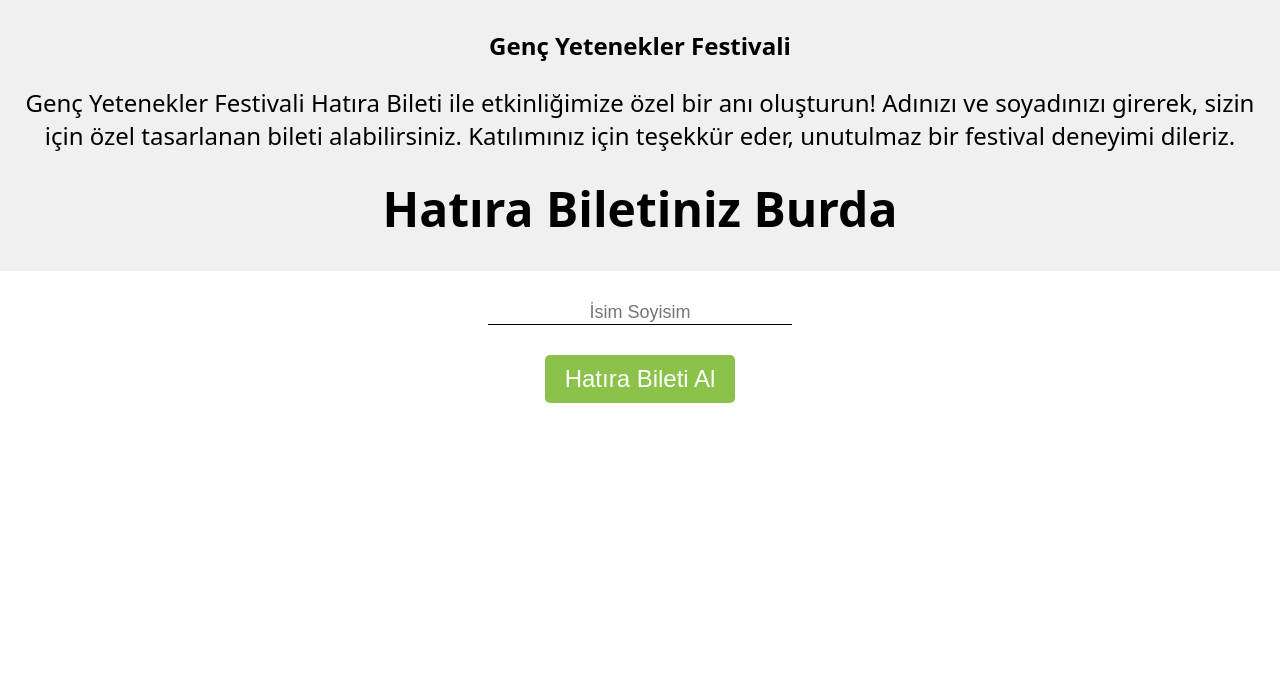
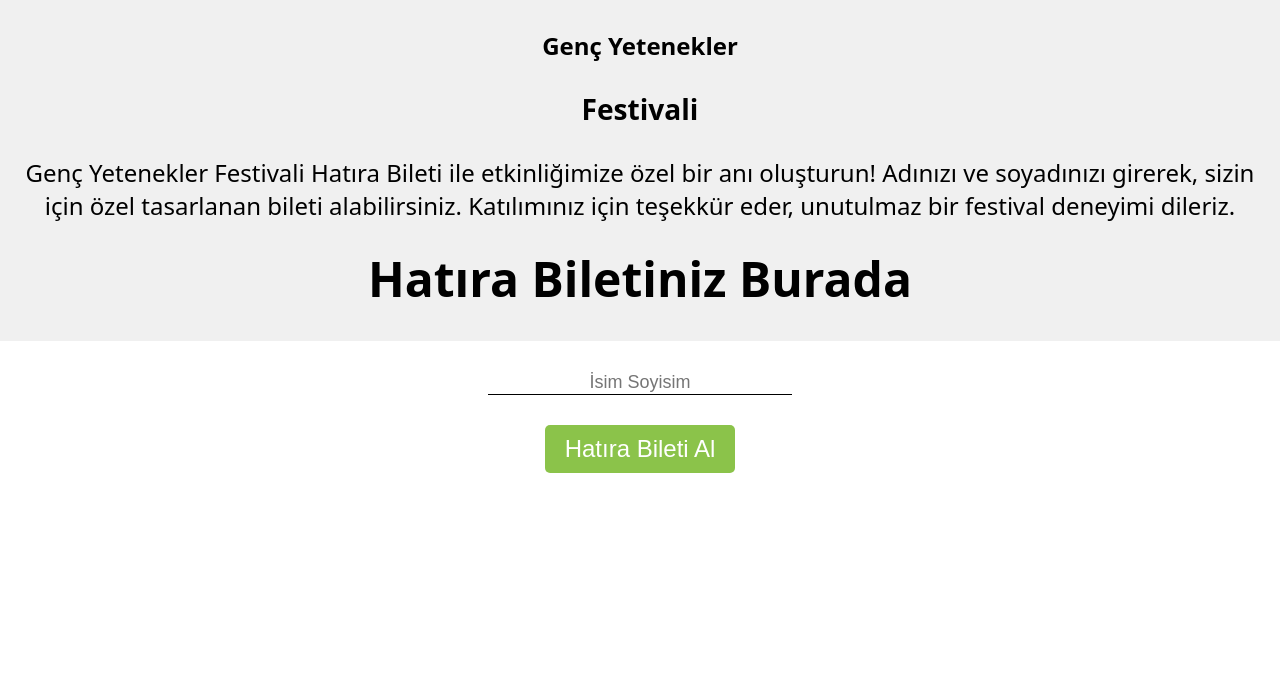
Before and after one commit to Gencyeteneklerfestivali/HatiraBiletiAl, a plain HTML site: page index.html in a window 1280 px wide. Shown: the part 113-800 px from the top of the page. Drawn offline with Linux system fonts and the light colour scheme.

Commit message:
index.html

```diff
--- a/index.html
+++ b/index.html
@@ -21,13 +21,14 @@
 
     <header>
         <img src="logo.png" alt="Logo" class="logo" align="center">
-        <h4> Genç Yetenekler Festivali </h4>
+        <h4> Genç Yetenekler</h4>
+        <h3> Festivali </h3>
         <p>
             Genç Yetenekler Festivali Hatıra Bileti ile etkinliğimize özel bir anı oluşturun!
             Adınızı ve soyadınızı girerek, sizin için özel tasarlanan bileti alabilirsiniz.
             Katılımınız için teşekkür eder, unutulmaz bir festival deneyimi dileriz.
         </p>
-        <h1> Hatıra Biletiniz Burda </h1>
+        <h1> Hatıra Biletiniz Burada </h1>
     </header>
     <main>
         <label for=""></label>
```
